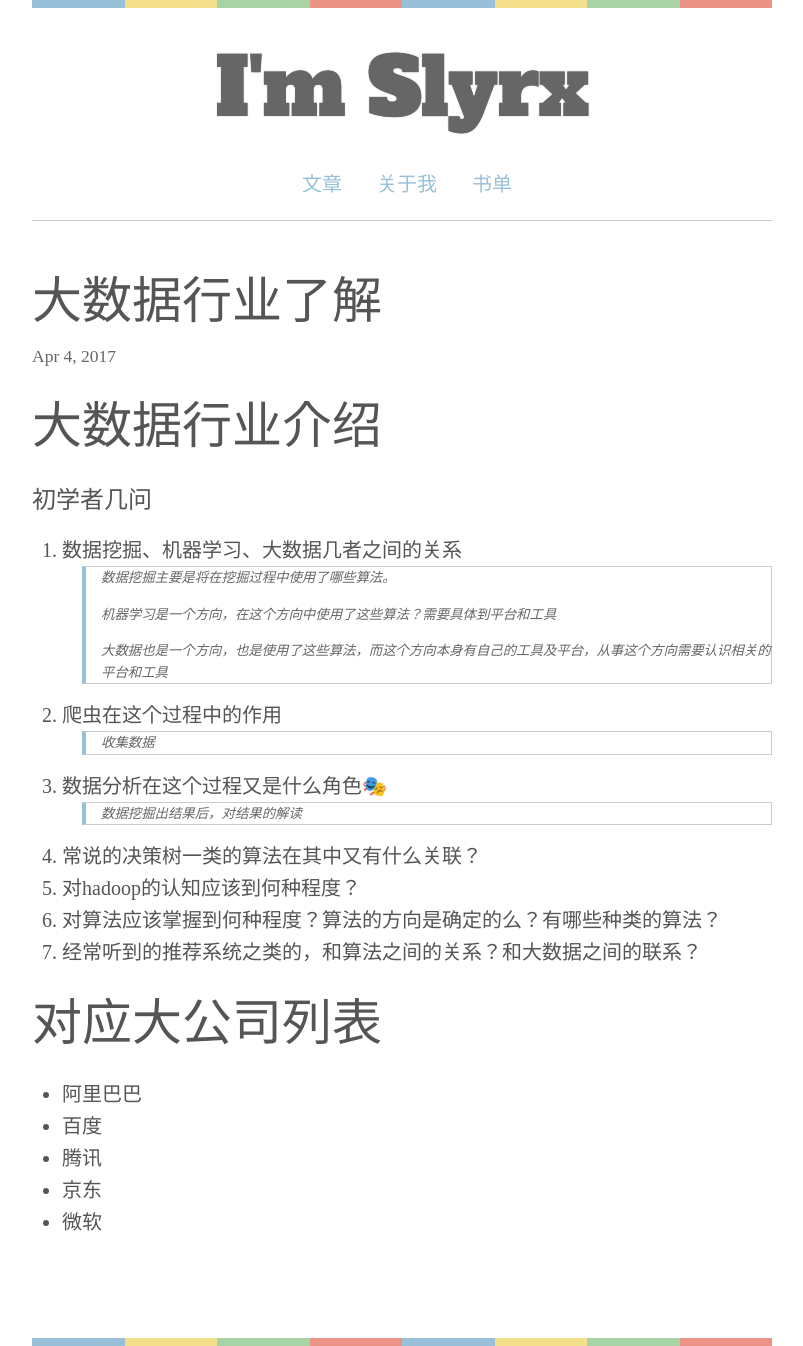
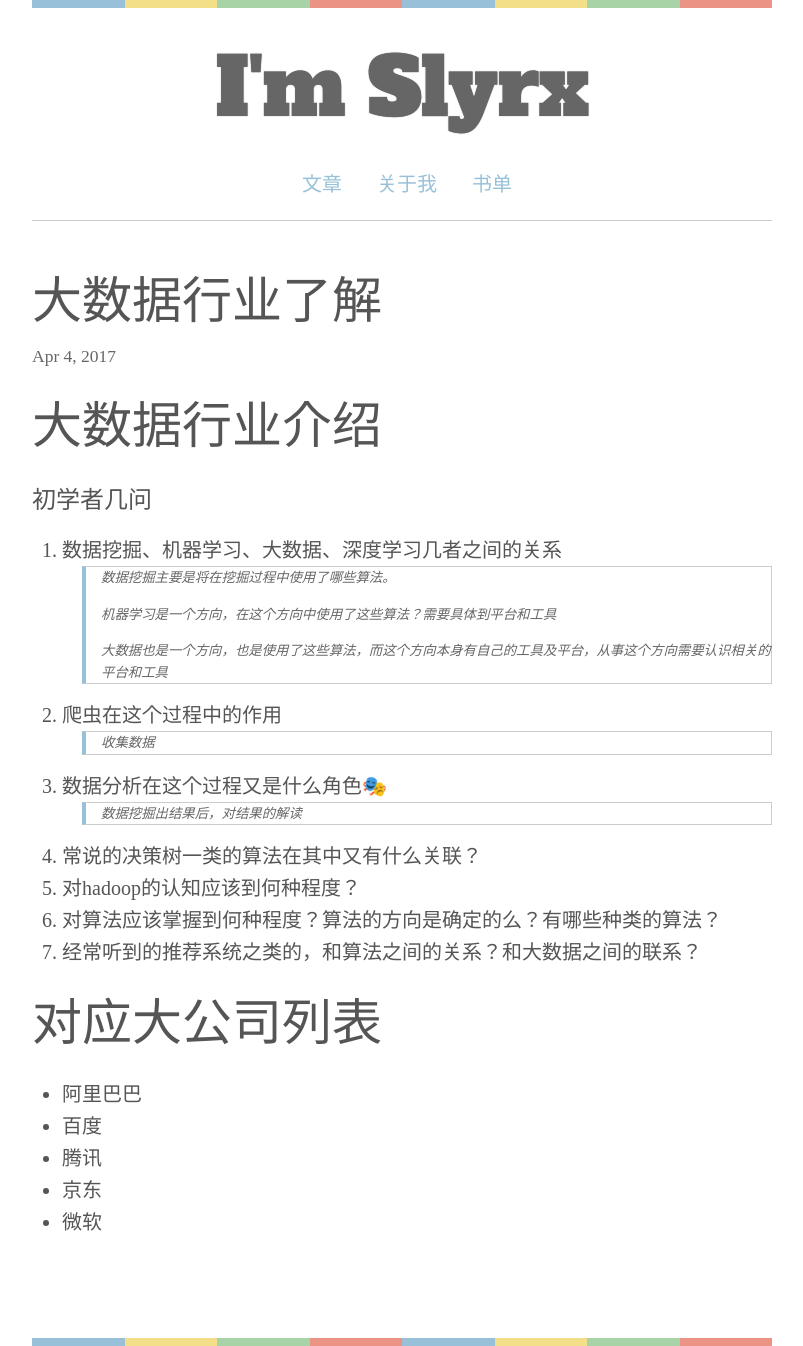
Before and after one commit to slyrx/blog, a Jekyll site: the page built from _posts/2017-4-4-大数据行业了解.md, in a window 1280 px wide. Shown: the whole page, without its empty margins (238-1041 px from the left). Built offline with Jekyll 4.4.1, drawn with Linux system fonts in a browser that asks for light colours; some web fonts are replaced; comment, search, counter and statistics services are not loaded.

Commit message:
Update 2017-4-4-大数据行业了解.md

```diff
--- a/_posts/2017-4-4-大数据行业了解.md
+++ b/_posts/2017-4-4-大数据行业了解.md
@@ -5,7 +5,7 @@ title: 大数据行业了解
 
 # 大数据行业介绍
 ### 初学者几问
-1. 数据挖掘、机器学习、大数据几者之间的关系
+1. 数据挖掘、机器学习、大数据、深度学习几者之间的关系
  >###### 数据挖掘主要是将在挖掘过程中使用了哪些算法。
  >
  >###### 机器学习是一个方向，在这个方向中使用了这些算法？需要具体到平台和工具
```
